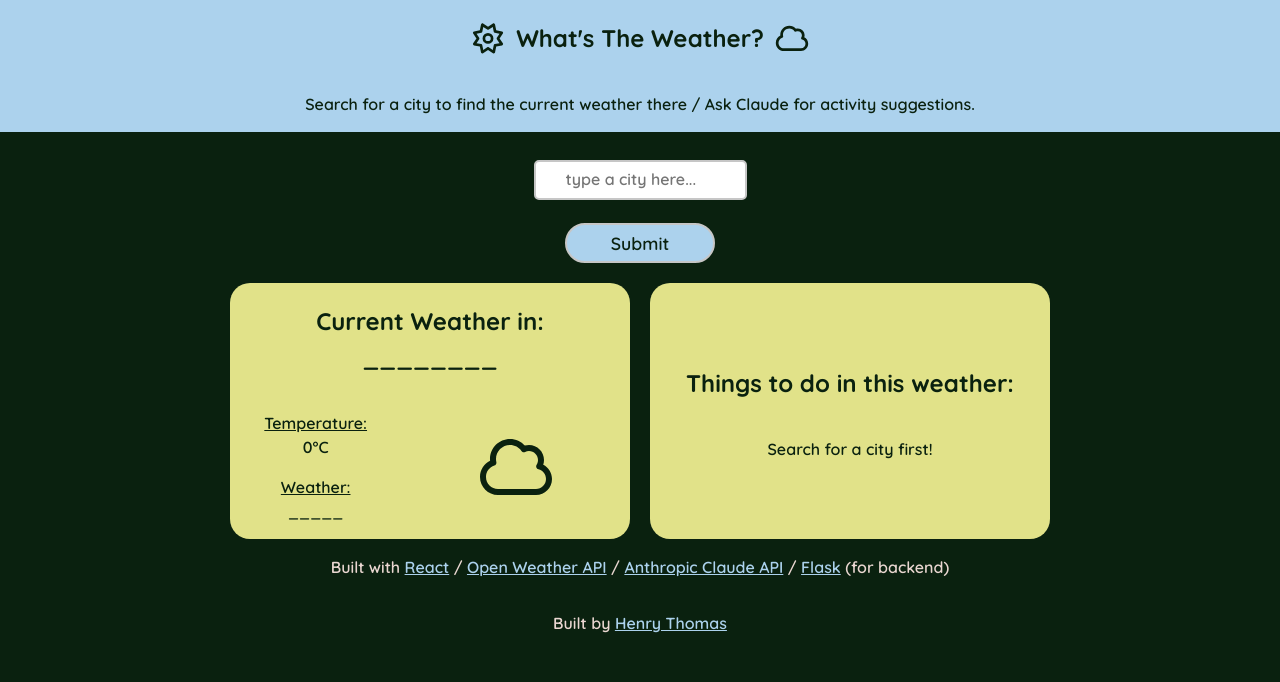
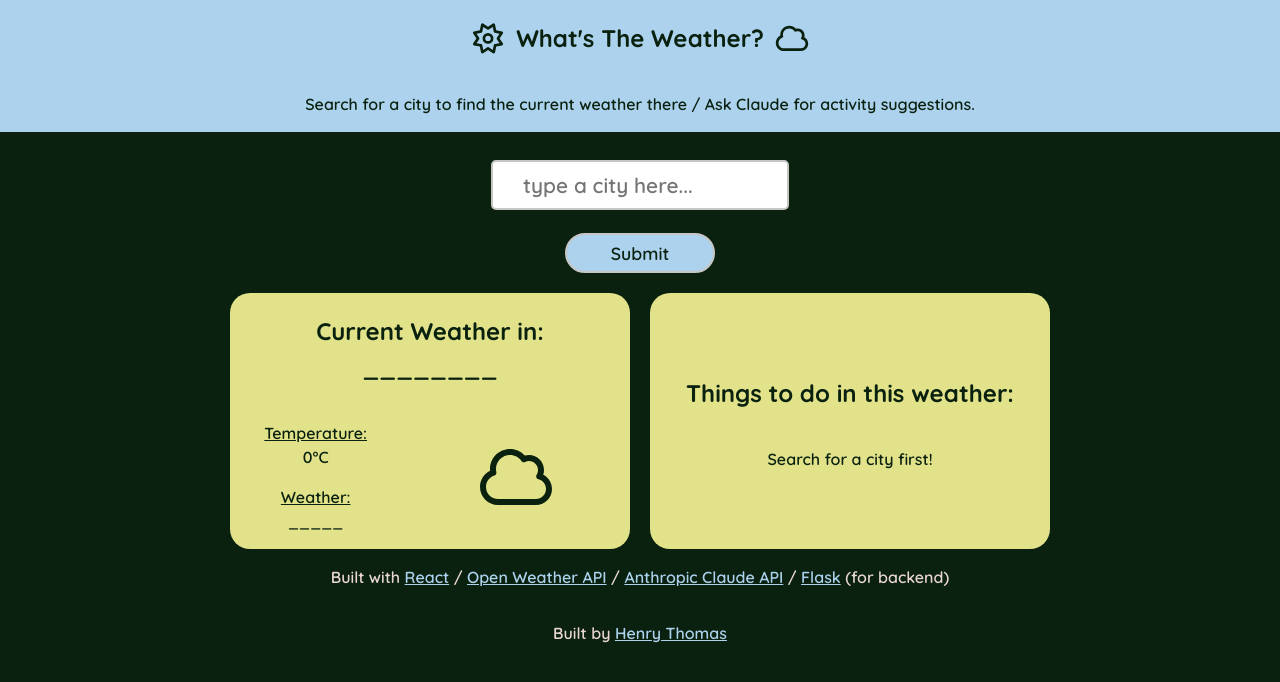
Before and after one commit to HenzaT/react-weather-app, a React (Vite) app: page / in a window 1280 px wide. Shown: the top 682 px of the page. Built offline with nearby package versions, Linux system fonts and the light colour scheme; no server answers.

Commit message:
added clear button to input

```diff
--- a/package.json
+++ b/package.json
@@ -22,6 +22,7 @@
     "html-react-parser": "^5.2.6",
     "react": "^19.1.0",
     "react-dom": "^19.1.0",
+    "react-transition-group": "^4.4.5",
     "serve": "^14.2.4"
   },
   "devDependencies": {
--- a/src/App.tsx
+++ b/src/App.tsx
@@ -4,13 +4,15 @@ import Form from './Components/Form/Form.tsx'
 import Footer from './Components/Footer/Footer.tsx'
 import Header from './Components/Header/Header.tsx'
 import { faCloud, faSun, faSnowflake } from '@fortawesome/free-regular-svg-icons'
-import { faWind, faCloudBolt, faCloudRain } from '@fortawesome/free-solid-svg-icons'
+import { faWind, faCloudBolt, faCloudRain, faSmog } from '@fortawesome/free-solid-svg-icons'
 import parse from 'html-react-parser';
+// import { CSSTransition } from 'react-transition-group';
 import './App.css'
 
 function App() {
   const apiUrl = import.meta.env.VITE_API_URL as string | undefined;
-  const [formData, setFormData] = useState<{ city: string }>({ city: "" })
+
+  const [formData, setFormData] = useState<{ city: string, description: string }>({ city: "", description: "" })
   const [errors, setErrors] = useState<{ city?: string }>({})
 
   const [cities, setCities] = useState<{ temperature?: number; description?: string }>({})
@@ -45,6 +47,7 @@ function App() {
 
   const aiSection = useRef<HTMLDivElement>(null) as React.RefObject<HTMLDivElement>
   const headerSection = useRef<HTMLDivElement>(null) as React.RefObject<HTMLDivElement>
+  // const nodeRef = useRef<HTMLDivElement>(null) as React.RefObject<HTMLDivElement>;
 
   // form action
   function handleChange(event: React.ChangeEvent<HTMLInputElement>): void {
@@ -78,12 +81,24 @@ function App() {
           body: JSON.stringify({ city: specificCity })
         })
         .then(res => res.json())
-        .then((data: WeatherData) => setCities(data))
+        .then((data: WeatherData) => {
+          setCities(data)
+          setFormData(prev => ({ ...prev, description: data.description }))
+        })
         .catch(error => console.error('Error fetching weather:', error))
         console.log('Form submitted successfully!');
     } else {
         console.log('Form submission failed due to validation errors.');
     }
+  }
+
+  // clear input box
+  function handleClear() {
+    setFormData(formData => ({
+      ...formData,
+      city: ''
+      })
+    )
   }
 
   // validate form input
@@ -139,12 +154,14 @@ function App() {
         return faCloud
       } else if (weatherDescription.includes('sun') || weatherDescription.includes('clear')) {
         return faSun
-      } else if (weatherDescription.includes('rain')) {
+      } else if (weatherDescription.includes('rain') || weatherDescription.includes('drizz')) {
         return faCloudRain
       } else if (weatherDescription.includes('wind') || weatherDescription.includes('dust')) {
         return faWind
       } else if (weatherDescription.includes('snow') || weatherDescription.includes('ic')) {
         return faSnowflake
+      } else if (weatherDescription.includes('fog')) {
+        return faSmog
       } else {
         return faCloudBolt
       }
@@ -174,6 +191,7 @@ function App() {
           formData={formData}
           handleChange={handleChange}
           errors={errors}
+          handleClear={handleClear}
         />
         <div className="cards">
           <div className="top-cards">
--- a/src/Components/Form/Form.css
+++ b/src/Components/Form/Form.css
@@ -11,12 +11,13 @@ label, input[type=text] {
 }
 
 input::placeholder {
-  font-size: 1rem;
+  font-size: 1.3rem;
 }
 
 input[type=text] {
   padding: 10px 30px;
   margin: 8px 0;
+  font-size: 1.3rem;
   box-sizing: border-box;
   border-radius: 5px;
   border: 2px solid var(--outline);
@@ -31,7 +32,7 @@ input[type=text]:focus {
   border: 3px solid var(--third-color);
 }
 
-input[type=submit], button.claude-button, .claude-response-card > button {
+input[type=submit], button.claude-button, .claude-response-card > button, .clear-button {
   width: 150px;
   height: 40px;
   cursor: pointer;
@@ -43,10 +44,10 @@ input[type=submit], button.claude-button, .claude-response-card > button {
   transition: background 0.3s ease-in-out;
 }
 
-input[type=submit]:hover, button.claude-button:hover, .claude-response-card > button:hover {
+input[type=submit]:hover, button.claude-button:hover, .claude-response-card > button:hover, .clear-button:hover {
   background-color: var(--third-color-hover);
 }
 
-input[type=submit] {
+input[type=submit], .clear-button {
   margin-top: 15px;
 }
--- a/src/Components/Form/Form.tsx
+++ b/src/Components/Form/Form.tsx
@@ -1,8 +1,11 @@
+import React from "react";
+
 export interface FormProps {
   handleSubmit: (event: React.FormEvent<HTMLFormElement>) => void,
-  formData: { city: string },
+  formData: { city: string, description: string },
   handleChange: (event: React.ChangeEvent<HTMLInputElement>) => void,
-  errors: { city?: string }
+  errors: { city?: string },
+  handleClear: (event: React.MouseEvent<HTMLButtonElement>) => void
 }
 
 function Form(props: FormProps) {
@@ -22,7 +25,17 @@ function Form(props: FormProps) {
               {props.errors.city}
           </span>
       )}
-      <input type="submit" value="Submit" />
+      {props.formData.description && props.formData.city ? (
+        <button
+          className="clear-button"
+          type="button"
+          onClick={props.handleClear}
+        >
+          Clear
+        </button>
+      ) : (
+        <input type="submit" value="Submit" />
+      )}
     </form>
   )
 }
```
Also changed, not shown: 1 other file (tests, documents, lock files or other folders).
